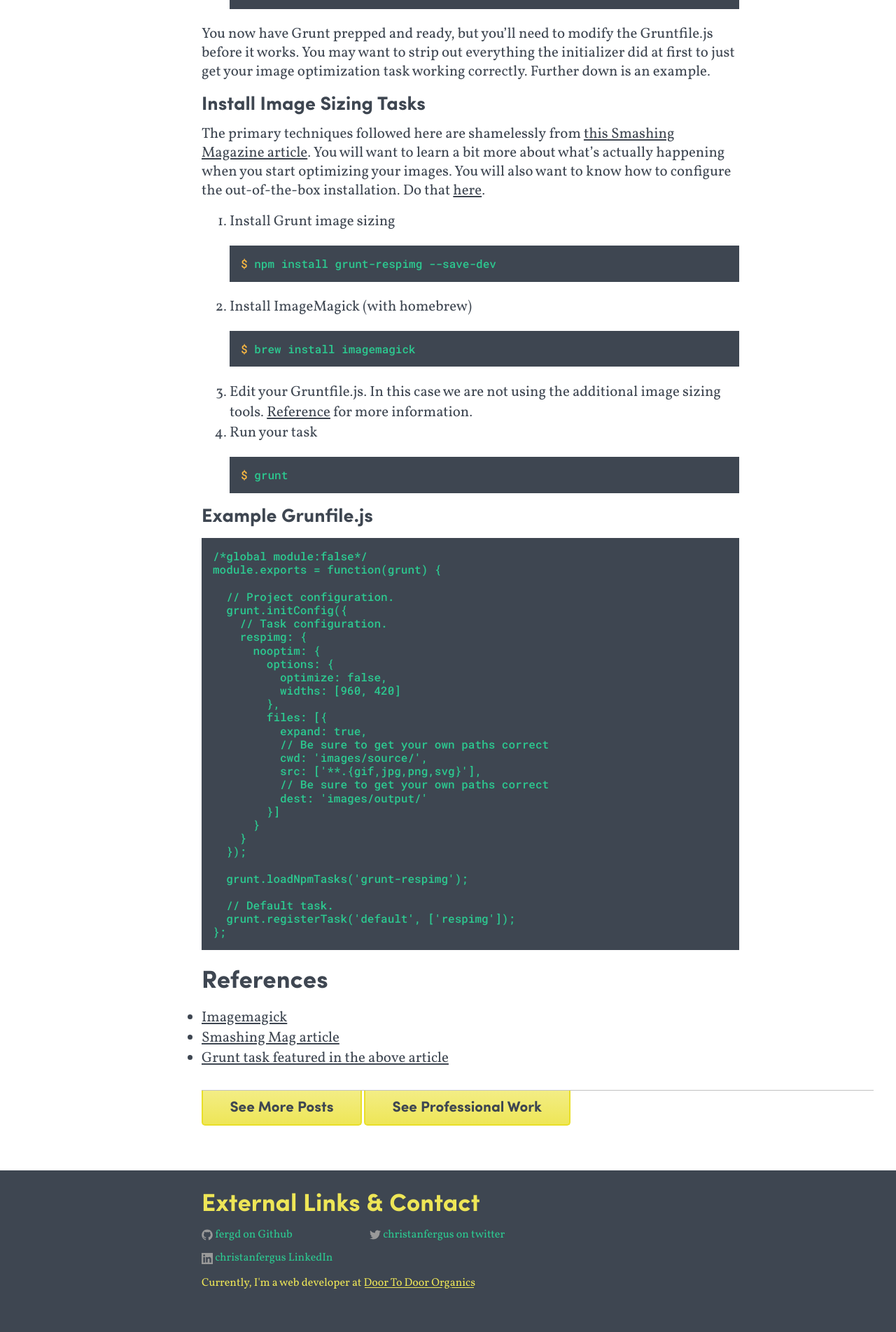
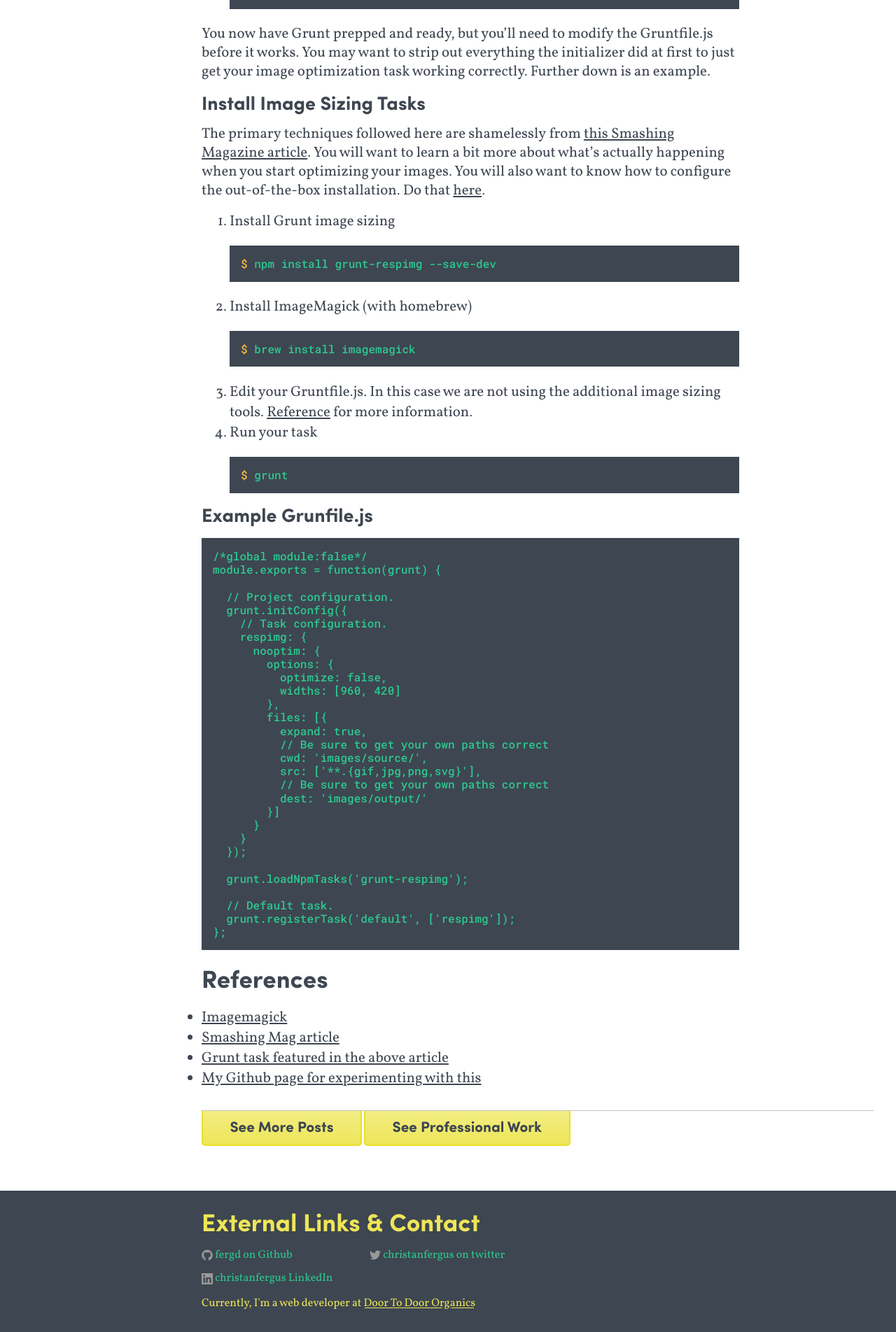
Before and after one commit to fergd/fergdblog, a Jekyll site: the page built from _posts/2016-01-16-Bulk-Image-Optimization-With-Grunt.markdown, in a window 1280 px wide. Shown: the part 1751-3655 px from the top of the page at 70% size. Built offline with Jekyll 4.4.1, drawn with Linux system fonts in a browser that asks for light colours; nearby versions of some CDN libraries.

```diff
--- a/_posts/2016-01-16-Bulk-Image-Optimization-With-Grunt.markdown
+++ b/_posts/2016-01-16-Bulk-Image-Optimization-With-Grunt.markdown
@@ -87,3 +87,4 @@
 * [Imagemagick](http://www.imagemagick.org/script/index.php)
 * [Smashing Mag article](https://www.smashingmagazine.com/2015/06/efficient-image-resizing-with-imagemagick)
 * [Grunt task featured in the above article](https://github.com/nwtn/grunt-respimg)
+* [My Github page for experimenting with this](https://github.com/fergd/ImageResize)
```
